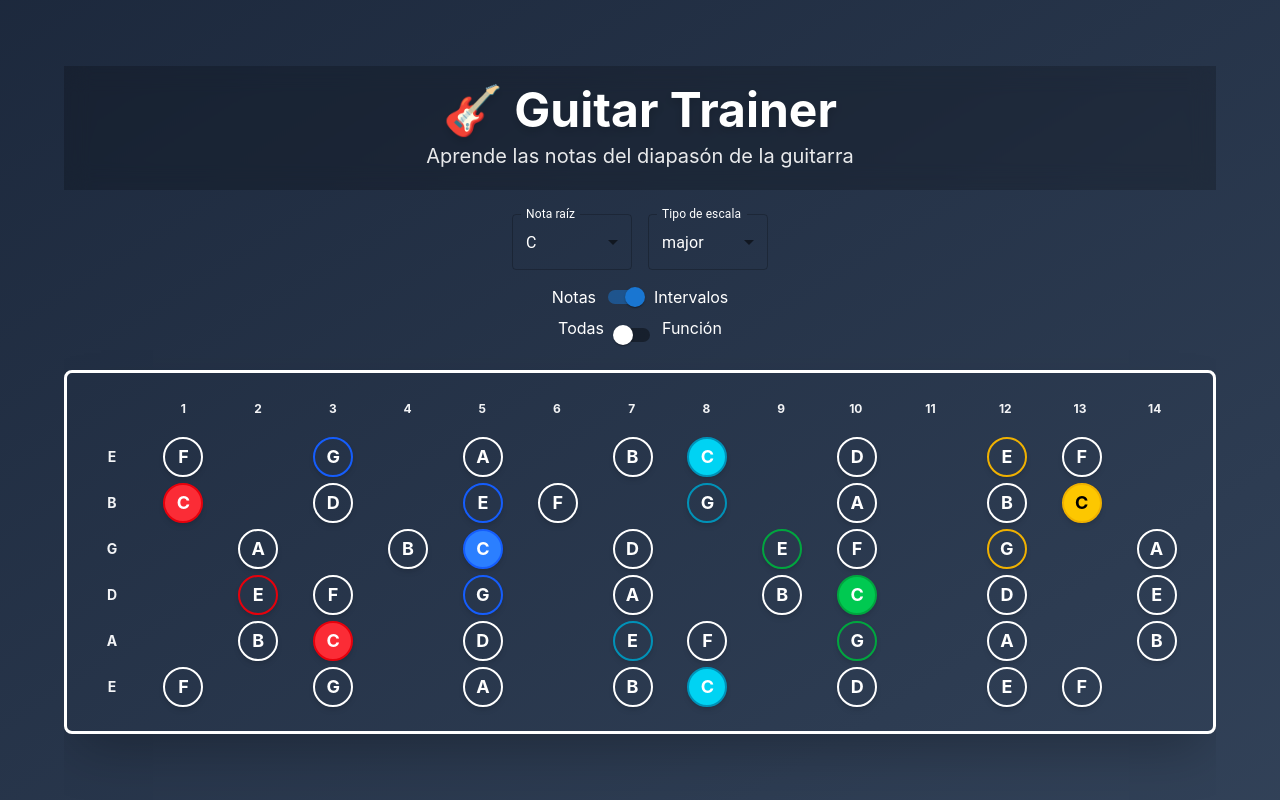
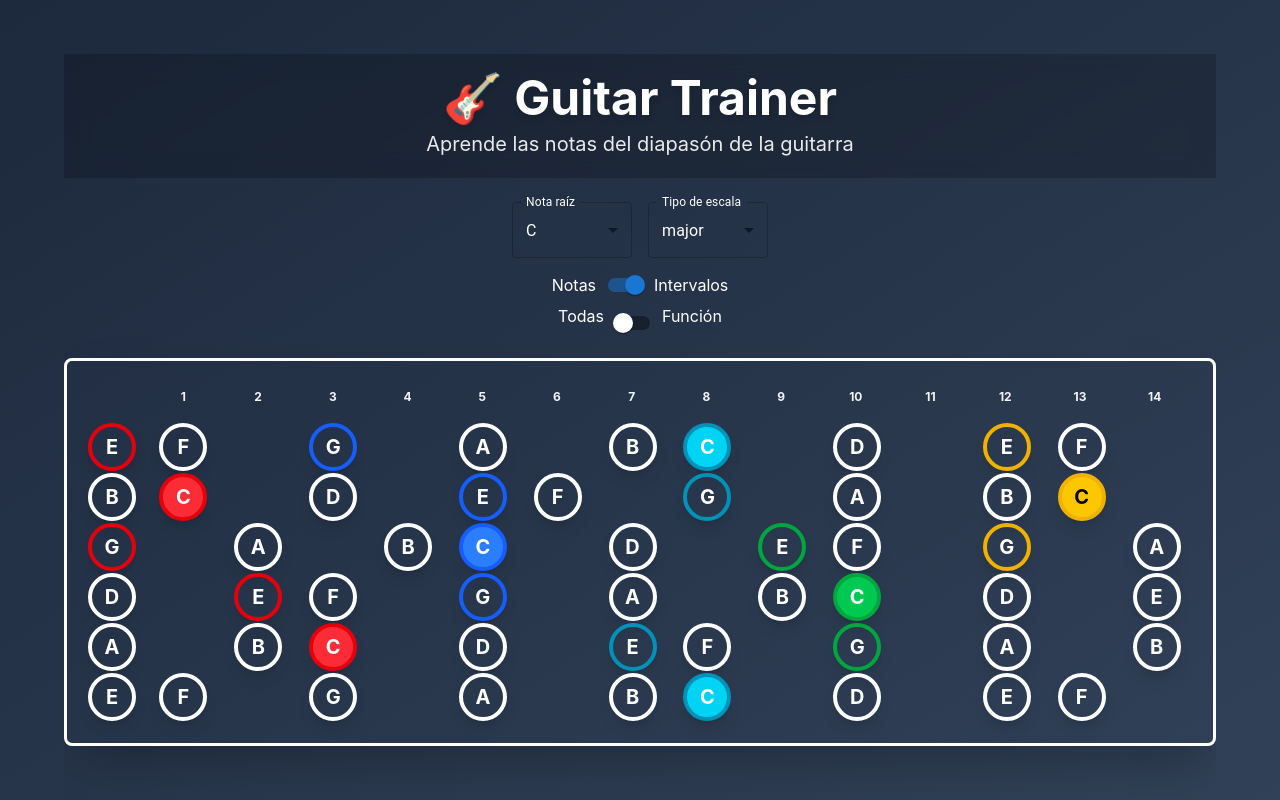
Before and after one commit to DeFrankCom/guitar-trainer, a React (Vite) app: page / in a window 1280 px wide. Built offline with nearby package versions, Linux system fonts and the light colour scheme.

Commit message:
feat: add zero fret note to fretboard

```diff
--- a/src/components/Fretboard.tsx
+++ b/src/components/Fretboard.tsx
@@ -40,6 +40,10 @@ export const Fretboard: React.FC<FretboardProps> = ({
     return selectedChord;
   };
 
+  const getNoteOfScale = (note: FretboardNote) => {
+    return selectedScale.find(scaleNote => scaleNote.note === note.note);
+  };
+
   return (
     <div className='flex justify-center items-center w-full'>
       <div className='bg-guitar-brown border-3 border-guitar-dark rounded-lg p-5 shadow-2xl w-full max-w-full overflow-x-auto'>
@@ -62,14 +66,25 @@ export const Fretboard: React.FC<FretboardProps> = ({
               key={guitarString.stringNumber}
               className='flex mb-0.5 items-center w-full'
             >
-              <div className='bg-guitar-dark text-gray-100 py-3 px-2 text-center font-bold text-sm rounded min-w-[50px] mr-2.5 shrink-0 flex items-center justify-center'>
-                {guitarString.openNote}
+              {/* Nota al aire como círculo */}
+              <div className='flex items-center justify-center min-w-[50px] mr-2.5 shrink-0'>
+                <NoteCmp
+                  key={0}
+                  color={getChordByNote(guitarString.notes[0])?.color ?? 'none'}
+                  note={{
+                    ...guitarString.notes[0],
+                    interval:
+                      getNoteOfScale(guitarString.notes[0])?.interval ??
+                      undefined,
+                  }}
+                  showNoteName={showNoteName}
+                  viewOnlyFunction={viewOnlyFunction}
+                  noteBelongsToScale={!!getNoteOfScale(guitarString.notes[0])}
+                />
               </div>
               <div className='flex flex-1 gap-0.5 w-full'>
-                {guitarString.notes.map((note: FretboardNote) => {
-                  const scaleNote = selectedScale.find(
-                    scaleNote => scaleNote.note === note.note
-                  );
+                {guitarString.notes.slice(1).map((note: FretboardNote) => {
+                  const scaleNote = getNoteOfScale(note);
                   const chord = getChordByNote(note);
                   return (
                     <NoteCmp
--- a/src/components/Note.tsx
+++ b/src/components/Note.tsx
@@ -34,13 +34,13 @@ export const Note: React.FC<NoteProps> = ({
   return (
     <div
       key={note.fret}
-      className='flex items-center justify-center min-h-[40px] flex-1'
+      className='flex items-center justify-center min-h-[48px] flex-1'
     >
       {(noteBelongsToScale || viewOnlyFunction) && (
         <div
           key={note.fret}
           className={cx(
-            'flex items-center justify-center h-full min-w-[40px] rounded-full border-2 font-bold text-lg shadow-md',
+            'flex items-center justify-center h-[48px] w-[48px] rounded-full border-4 font-bold text-xl shadow-lg transition-all duration-200',
             colorMap[colorMapKey ?? 'none']
           )}
         >
--- a/src/utils/fretboardData.ts
+++ b/src/utils/fretboardData.ts
@@ -24,6 +24,16 @@ function generateStringNotes(
   totalFrets: number
 ): FretboardNote[] {
   const stringNotes: FretboardNote[] = [];
+
+  // Agregar la nota al aire (fret 0)
+  stringNotes.push({
+    note: openNote,
+    string: stringNumber,
+    fret: 0,
+    isHighlighted: false,
+    isSelected: false,
+    interval: '',
+  });
 
   for (let fret = 1; fret <= totalFrets; fret++) {
     const note = getNoteAtFret(openNote, fret);
```
